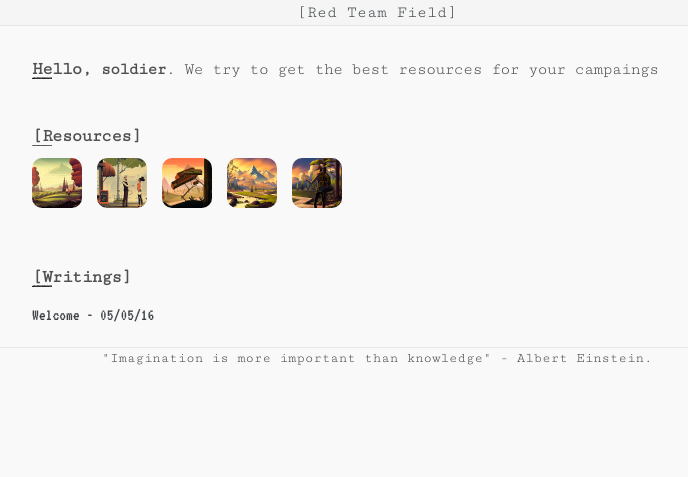
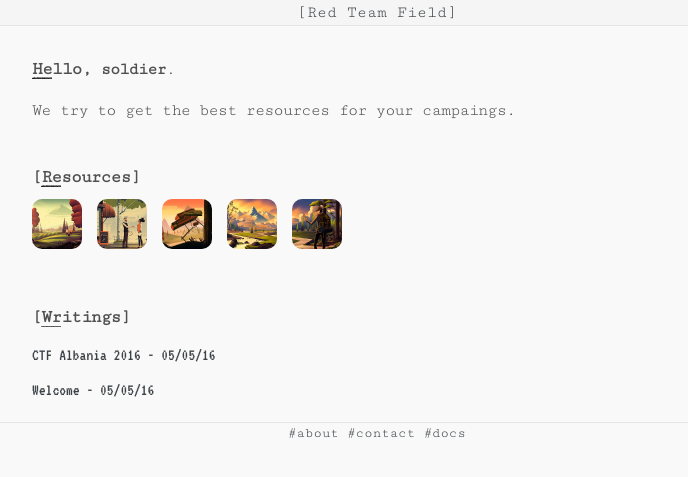
Before and after one commit to redtf/redtf.github.io, a Jekyll site: the page built from index.html, in a window 1280 px wide. Shown: the top 477 px of the page, without its empty margins (263-951 px from the left). Built offline with Jekyll 4.4.1, drawn with Linux system fonts in a browser that asks for light colours; some web fonts are replaced; the list of posts is cut into pages by our own code.

Commit message:
More files

```diff
--- a/_includes/footer.html
+++ b/_includes/footer.html
@@ -2,7 +2,9 @@
   <footer class="site-footer">
     <div class="wrapper-fit">
       <div class="footer-text">
-       "Imagination is more important than knowledge" - Albert Einstein.
+          <a href="{{ site.baseurl }}/a">#about</a>
+          <a href="{{ site.baseurl }}/c">#contact</a>
+          <a href="{{ site.baseurl }}/d">#docs</a>
       </div>
     </div>
     <!--
--- a/index.html
+++ b/index.html
@@ -5,28 +5,25 @@ layout: default
         <div class="content-col-wrapper">
           <div class="content-col">
             <div class="dummy">
-              <p>
-                  <b><span class="big">Hello,</span> soldier</b>.
-                  We try to get the best resources for your campaings<br><br>
-              </p>
+              <p><b><span class="big">Hello,</span> soldier</b>.</p>
+              <p>We try to get the best resources for your campaings.<br><br></p>
 
-
-              <b><span class="big">[Resources]</span></b><br>
+              <b>[<span class="big">Resources</span>]</b><br>
 
               <div class="photos">
-                <a href="https://www.instagram.com/p/BCI1dwchQX5/" class="p0 photo" target="_blank" title="Gathering Information">
+                <a href="{{ site.baseurl }}/ig" class="p0 photo" target="_blank" title="Gathering Information">
                   <img alt="Gathering Information" src="{{ site.baseurl }}/images/ig_1.jpg">
                 </a>
-                <a href="https://www.instagram.com/p/BCI1dwchQX5/" class="p1 photo" target="_blank" title="Scanning Services">
+                <a href="{{ site.baseurl }}/s" class="p1 photo" target="_blank" title="Scanning Services">
                   <img alt="Scanning Services" src="{{ site.baseurl }}/images/ig_2.jpg">
                 </a>
-                <a href="https://www.instagram.com/p/BCI1dwchQX5/" class="p2 photo" target="_blank" title="Exploiting">
+                <a href="{{ site.baseurl }}/e" class="p2 photo" target="_blank" title="Exploiting">
                   <img alt="Exploiting" src="{{ site.baseurl }}/images/ig_3.jpg">
                 </a>
-                <a href="https://www.instagram.com/p/BCI1dwchQX5/" class="p3 photo" target="_blank" title="Post-Exploiting">
+                <a href="{{ site.baseurl }}/pe" class="p3 photo" target="_blank" title="Post-Exploiting">
                   <img alt="Post-Exploiting" src="{{ site.baseurl }}/images/ig_4.jpg">
                 </a>
-                <a href="https://www.instagram.com/p/BCI1dwchQX5/" class="p4 photo" target="_blank" title="Others stuff">
+                <a href="{{ site.baseurl }}/o" class="p4 photo" target="_blank" title="Others stuff">
                   <img alt="Others stuff" src="{{ site.baseurl }}/images/ig_5.jpg">
                 </a>
                 <div class="caption c0">Gathering Information</div>
@@ -37,7 +34,7 @@ layout: default
               </div><br>
 
               <div class="dummy blogpost">
-              <b><span class="big">[Writings]</span></b>
+              <b>[<span class="big">Writings</span>]</b>
               </div>
             </div>
               <ul class="post-list">{% for post in paginator.posts %}
```
Also changed, not shown: _pages/a.md (added, +12 -0 lines), _pages/c.md (added, +10 -0 lines), _pages/d.md (added, +19 -0 lines), _posts/2016-05-05-welcome.md (+3 -3 lines), _posts/2017-09-02-albania-ctf.md (added, +14 -0 lines), images/big.png (deleted), 2 other files.
